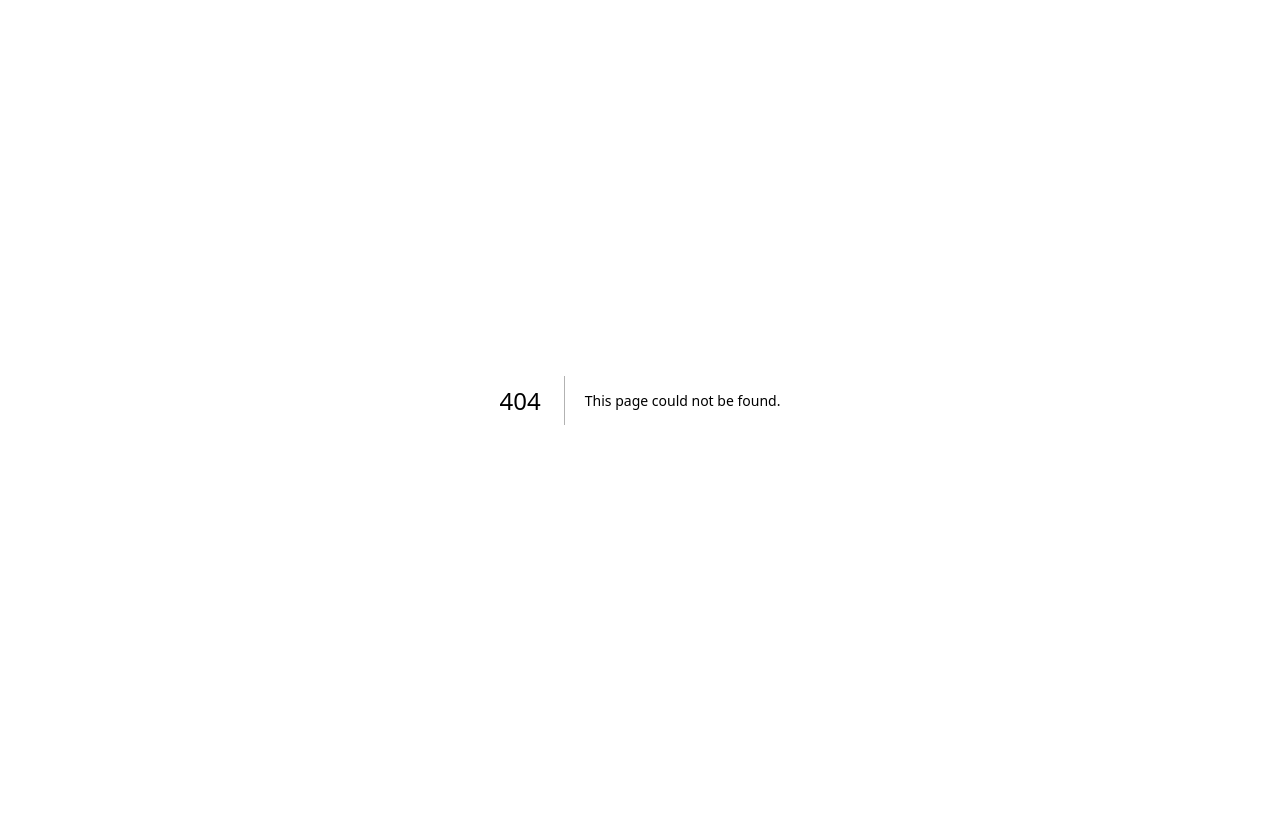
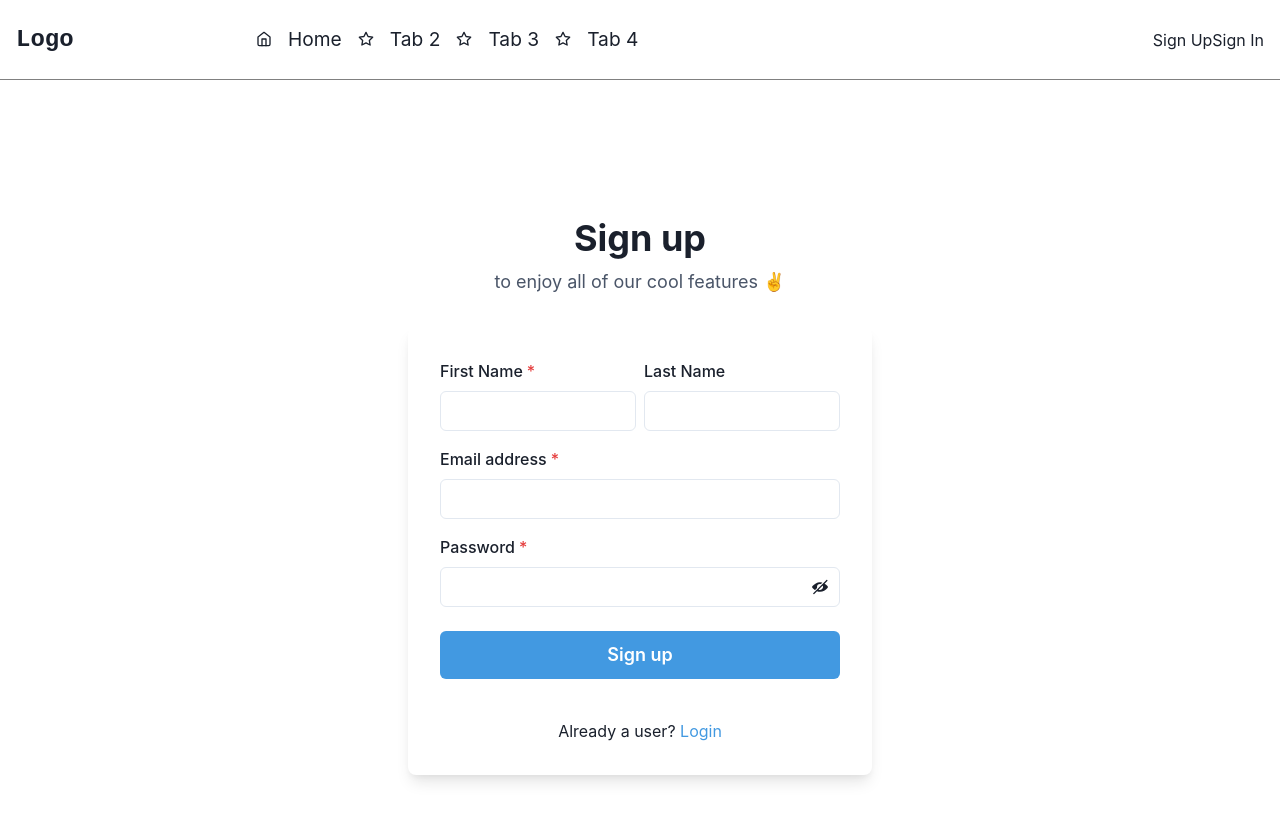
Before and after one commit to DigitalGardeningCollective/community-digital-garden, a Next.js app: page /signup in a window 1280 px wide. Before the commit this address had no page. Shown: the top 820 px of the page. Built offline with nearby package versions, Linux system fonts and the light colour scheme.

Commit message:
Moved the ChakraProvider to the Layout; Added the sign up page; Added the ui components to the sign in/sign up pages

```diff
--- a/package.json
+++ b/package.json
@@ -11,6 +11,7 @@
     "build-storybook": "storybook build"
   },
   "dependencies": {
+    "@chakra-ui/icons": "^2.0.19",
     "@chakra-ui/react": "^2.7.1",
     "@emotion/react": "^11.11.1",
     "@emotion/styled": "^11.11.0",
--- a/src/components/layouts/Layout.tsx
+++ b/src/components/layouts/Layout.tsx
@@ -1,4 +1,4 @@
-import { Box, Drawer, DrawerContent, useDisclosure } from "@chakra-ui/react";
+import { Box, ChakraProvider, Drawer, DrawerContent, Flex, useDisclosure } from "@chakra-ui/react";
 import { PropsWithChildren } from "react";
 import { Sidebar } from "../Sidebar";
 import { Header } from "../Header";
@@ -14,6 +14,7 @@ export const Layout = ({ children }: PropsWithChildren) => {
     { label: "Tab 4", icon: FiStar, href: "/" },
   ];
   return (
+    <ChakraProvider>
       <Box minH="100vh" bg='white' >
         <Drawer
           autoFocus={false}
@@ -29,9 +30,10 @@ export const Layout = ({ children }: PropsWithChildren) => {
           </DrawerContent>
         </Drawer>
         <Header linkItems={items} onOpen={onOpen} />
-      <Box ml={{ base: 0, md: 60 }} p="4">
+        <Flex direction={'column'} align={'center'} pt="4">
           {children}
+        </Flex>
       </Box>
-    </Box>
+    </ChakraProvider>
   )
 }
--- /dev/null
+++ b/src/pages/signup.tsx
@@ -0,0 +1,105 @@
+import { ReactElement, useState } from 'react';
+import Head from 'next/head';
+import { Box, Button, ChakraProvider, Flex, FormControl, FormLabel, HStack, Heading, Input, InputGroup, InputRightElement, Link, Stack, Text, useColorModeValue } from "@chakra-ui/react";
+import { NextPageWithLayout } from './_app';
+import { Layout } from '@/components/layouts/Layout';
+import { ViewIcon, ViewOffIcon } from '@chakra-ui/icons';
+
+const SignUp: NextPageWithLayout = () => {
+  const [showPassword, setShowPassword] = useState(false);
+
+  return (
+    <>
+      <Head>
+        <title>Sign Up</title>
+        <meta name="description" content="Generated by create next app" />
+        <meta name="viewport" content="width=device-width, initial-scale=1" />
+        <link rel="icon" href="/favicon.ico" />
+      </Head>
+      <Flex
+        minH={'100vh'}
+        align={'center'}
+        justify={'center'}
+        >
+        <Stack spacing={8} mx={'auto'} maxW={'lg'} py={12} px={6}>
+            <Stack align={'center'}>
+            <Heading fontSize={'4xl'} textAlign={'center'}>
+                Sign up
+            </Heading>
+            <Text fontSize={'lg'} color={'gray.600'}>
+                to enjoy all of our cool features ✌️
+            </Text>
+            </Stack>
+            <Box
+                rounded={'lg'}
+                bg={useColorModeValue('white', 'gray.700')}
+                boxShadow={'lg'}
+                p={8}>
+                <Stack spacing={4}>
+                    <HStack>
+                    <Box>
+                        <FormControl id="firstName" isRequired>
+                        <FormLabel>First Name</FormLabel>
+                        <Input type="text" />
+                        </FormControl>
+                    </Box>
+                    <Box>
+                        <FormControl id="lastName">
+                        <FormLabel>Last Name</FormLabel>
+                        <Input type="text" />
+                        </FormControl>
+                    </Box>
+                    </HStack>
+                    <FormControl id="email" isRequired>
+                    <FormLabel>Email address</FormLabel>
+                    <Input type="email" />
+                    </FormControl>
+                    <FormControl id="password" isRequired>
+                    <FormLabel>Password</FormLabel>
+                    <InputGroup>
+                        <Input type={showPassword ? 'text' : 'password'} />
+                        <InputRightElement h={'full'}>
+                        <Button
+                            variant={'ghost'}
+                            onClick={() =>
+                            setShowPassword((showPassword) => !showPassword)
+                            }>
+                            {showPassword ? <ViewIcon /> : <ViewOffIcon />}
+                        </Button>
+                        </InputRightElement>
+                    </InputGroup>
+                    </FormControl>
+                    <Stack spacing={10} pt={2}>
+                    <Button
+                        loadingText="Submitting"
+                        size="lg"
+                        bg={'blue.400'}
+                        color={'white'}
+                        _hover={{
+                        bg: 'blue.500',
+                        }}>
+                        Sign up
+                    </Button>
+                    </Stack>
+                    <Stack pt={6}>
+                    <Text align={'center'}>
+                        Already a user? <Link color={'blue.400'}>Login</Link>
+                    </Text>
+                    </Stack>
+                </Stack>
+            </Box>
+        </Stack>
+    </Flex>
+    </>
+  )
+}
+
+SignUp.getLayout = function getLayout(page: ReactElement) {
+  return (
+    <Layout>
+      {page}
+    </Layout>
+  )
+}
+
+export default SignUp;
```
Also changed, not shown: src/pages/index.tsx (+3 -5 lines), src/pages/signin.tsx (+63 -7 lines), 1 other file (tests, documents, lock files or other folders). Lines whose indentation alone changed are shown as unchanged.
